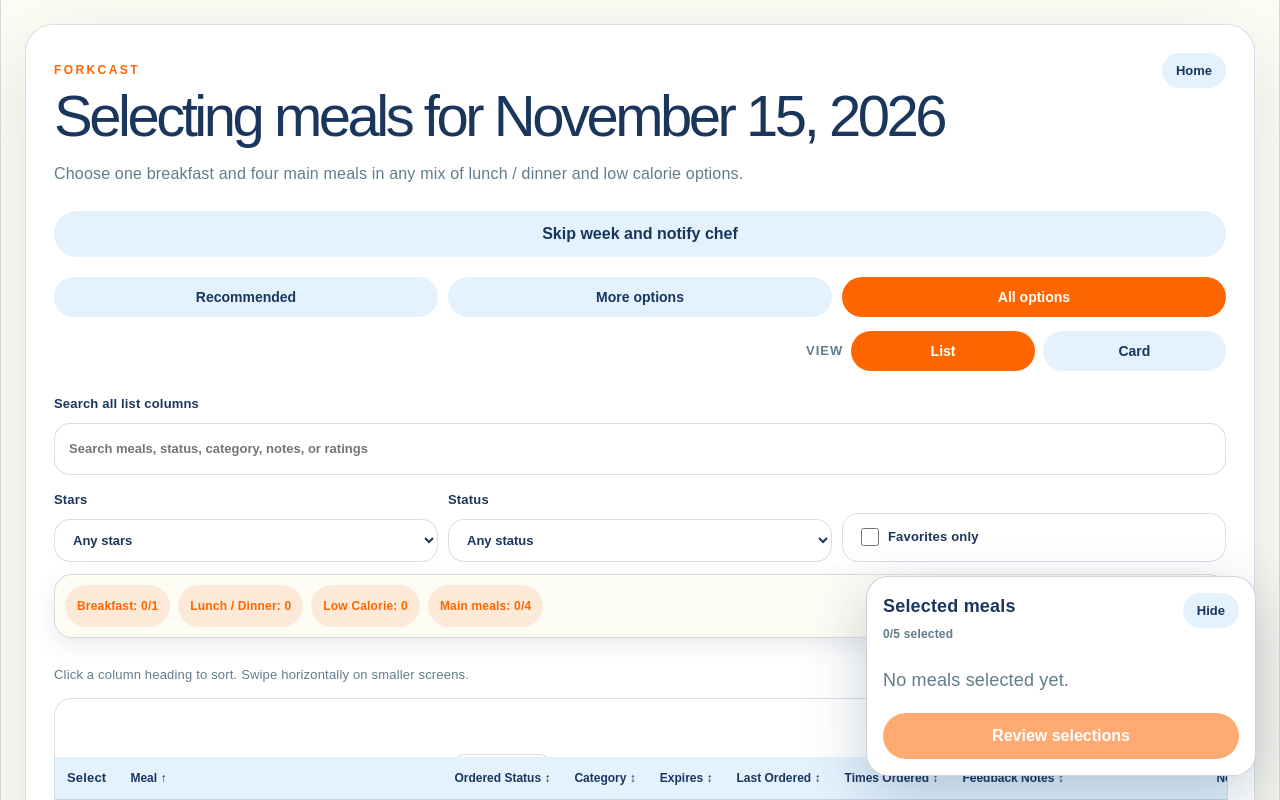
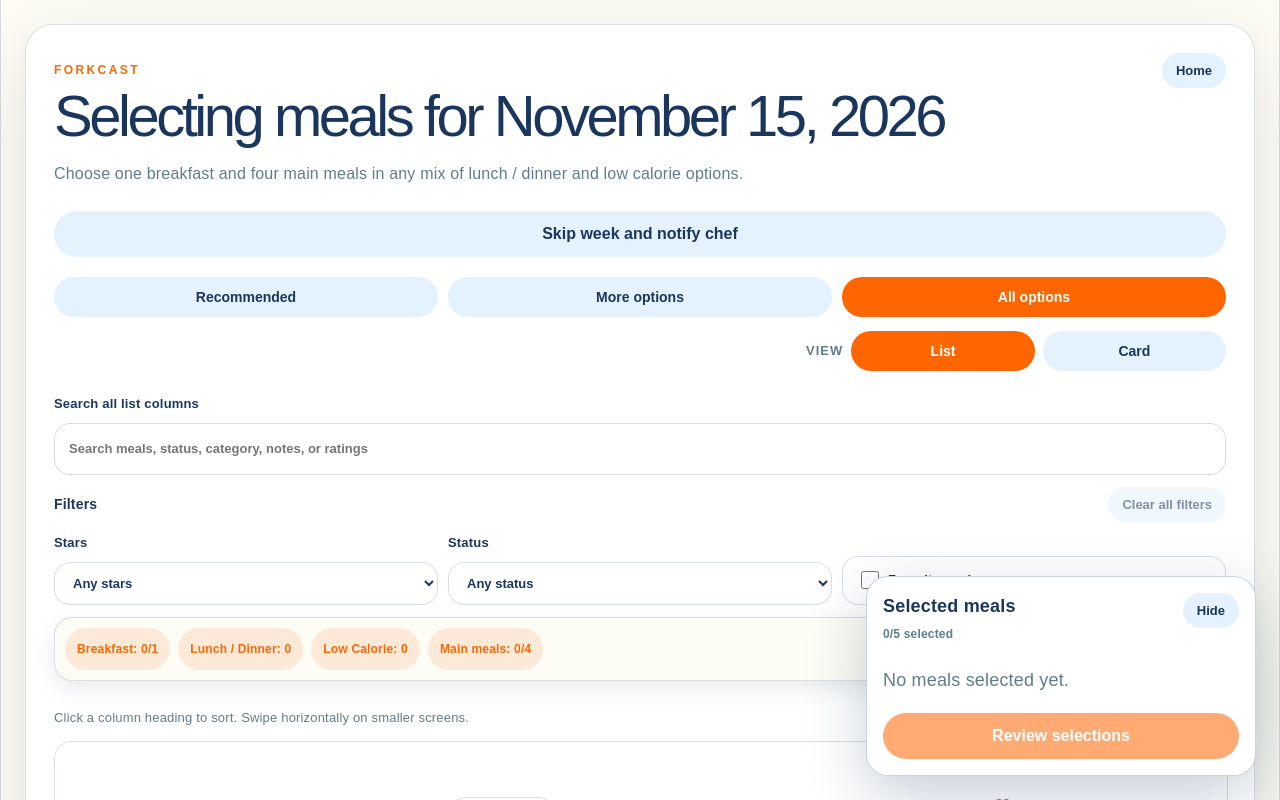
Before and after one commit to meshulallc-bit/forkcast, a React (Vite) app: page / in a window 1280 px wide. Both pictures are taken after a click on the button "View all meal options". Shown: the top 800 px of the page. Built offline with nearby package versions, Linux system fonts and the light colour scheme.

Commit message:
Improve meal filter controls

```diff
--- a/src/App.css
+++ b/src/App.css
@@ -1398,6 +1398,40 @@ button:disabled {
   font-weight: 900;
 }
 
+.meal-search-input {
+  position: relative;
+  display: block;
+}
+
+.meal-search-input input {
+  padding-right: 50px;
+}
+
+.meal-search-clear,
+.meal-search-clear:hover {
+  position: absolute;
+  top: 50%;
+  right: 7px;
+  width: 34px;
+  height: 34px;
+  transform: translateY(-50%);
+  border-radius: 999px;
+  background: rgba(255, 102, 0, 0.12);
+  color: var(--forecast-orange);
+  padding: 0;
+  font-size: 13px;
+}
+
+.meal-filter-heading {
+  display: flex;
+  align-items: center;
+  justify-content: space-between;
+  gap: 12px;
+  margin: 8px 0;
+  color: var(--forkcast-navy);
+  font-size: 14px;
+}
+
 .meal-filter-controls {
   display: grid;
   gap: 10px;
--- a/src/App.tsx
+++ b/src/App.tsx
@@ -1115,6 +1115,13 @@ function App() {
     setTableSort((current) => current.key === key
       ? { key, direction: current.direction === 'asc' ? 'desc' : 'asc' }
       : { key, direction: 'asc' })
+  }
+
+  function clearMealFilters() {
+    setMealSearch('')
+    setStarFilter(0)
+    setStatusFilter('all')
+    setFavoritesOnly(false)
   }
 
   function isMealArchivedForSelection(meal: Meal, weekOf = selectedWeekOf || currentWeekOf) {
@@ -1894,23 +1901,33 @@ function App() {
             </section>
           )}
           {(optionMode === 'all' || menuView === 'table') && (
-            <label className="meal-search">
-              {menuView === 'table' ? 'Search all list columns' : 'Search meals'}
-              <input
-                value={mealSearch}
-                onChange={(event) => setMealSearch(event.target.value)}
-                placeholder={menuView === 'table' ? 'Search meals, status, category, notes, or ratings' : 'Start typing a meal name'}
-                list="meal-search-options"
-              />
-            </label>
-          )}
-          {(optionMode === 'all' || menuView === 'table') && (
-            <datalist id="meal-search-options">
-              {meals.filter((meal) => !isMealArchivedForSelection(meal)).map((meal) => <option value={meal.description} key={meal.id} />)}
-            </datalist>
+            <div className="meal-search">
+              <label htmlFor="meal-search-field">{menuView === 'table' ? 'Search all list columns' : 'Search meals'}</label>
+              <span className="meal-search-input">
+                <input
+                  id="meal-search-field"
+                  value={mealSearch}
+                  onChange={(event) => setMealSearch(event.target.value)}
+                  placeholder={menuView === 'table' ? 'Search meals, status, category, notes, or ratings' : 'Start typing a meal name'}
+                  autoComplete="off"
+                />
+                {mealSearch && <button type="button" className="meal-search-clear" onClick={() => setMealSearch('')} aria-label="Clear search">X</button>}
+              </span>
+            </div>
           )}
           {optionMode === 'all' && (
             <>
+              <div className="meal-filter-heading">
+                <strong>Filters</strong>
+                <button
+                  type="button"
+                  className="secondary-button compact-button"
+                  onClick={clearMealFilters}
+                  disabled={!mealSearch && starFilter === 0 && statusFilter === 'all' && !favoritesOnly}
+                >
+                  Clear all filters
+                </button>
+              </div>
               <div className="meal-filter-controls" aria-label="Meal filters">
                 <label>
                   Stars
```
